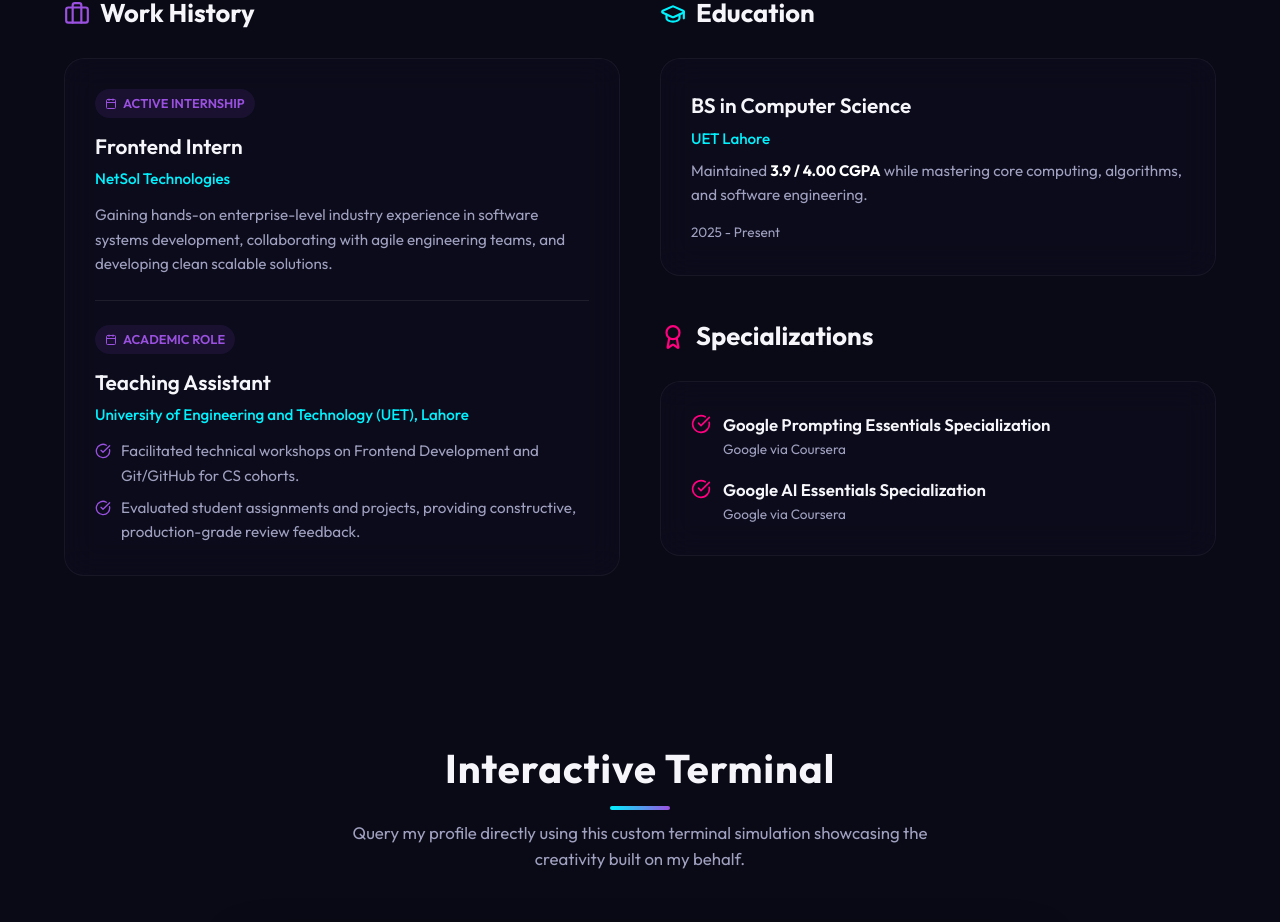
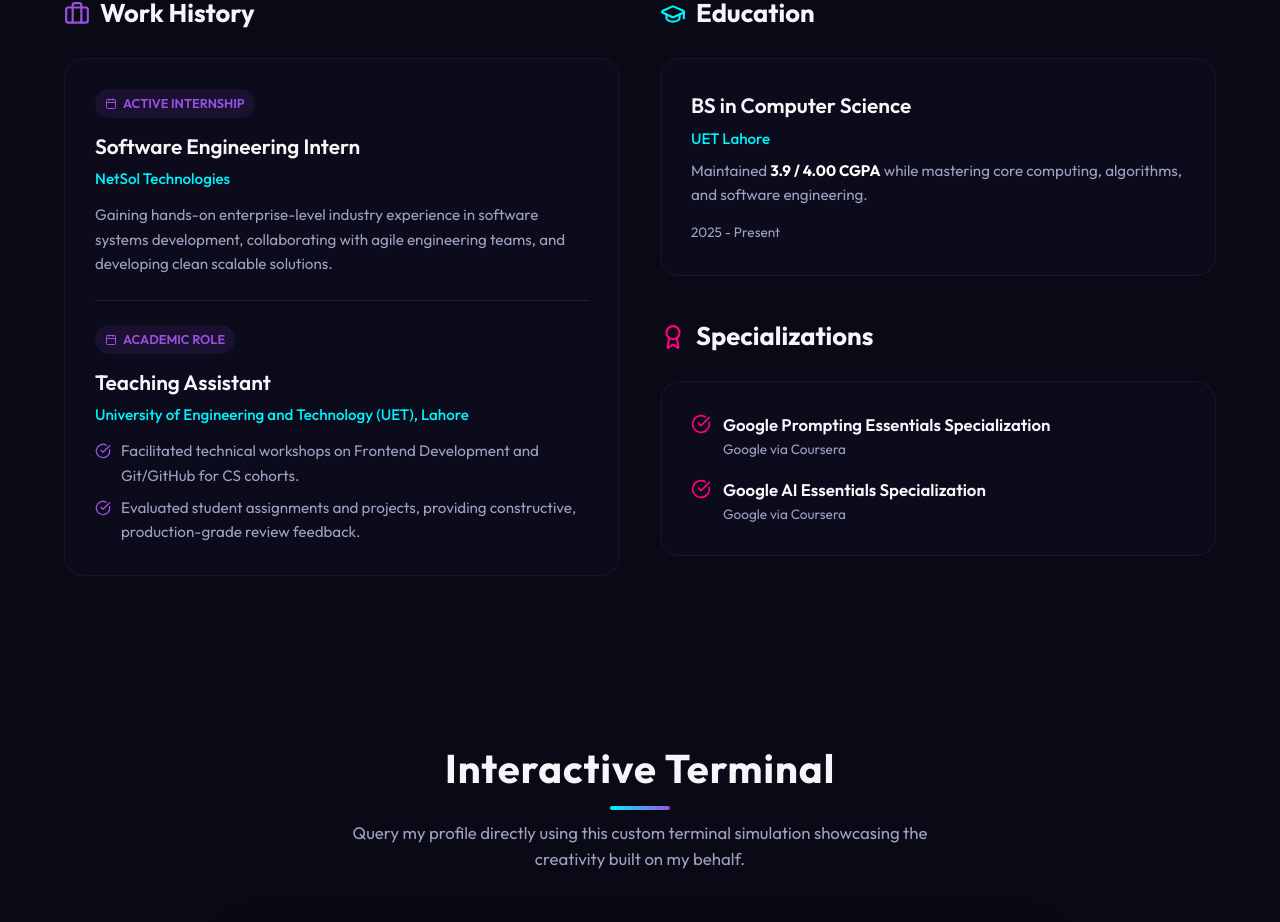
Before and after one commit to ua1891/3rd-portfolio, a React (Vite) app: page / in a window 1280 px wide. Shown: the part 2958-3880 px from the top of the page. Built offline with nearby package versions, Linux system fonts and the light colour scheme.

Commit message:
feat: add Software Engineering Internship at NetSol Technologies

```diff
--- a/src/components/Credentials.jsx
+++ b/src/components/Credentials.jsx
@@ -63,7 +63,7 @@ export default function Credentials() {
                   <Calendar size={12} /> ACTIVE INTERNSHIP
                 </div>
                 <h4 style={{ fontSize: '1.3rem', fontWeight: 600, marginBottom: '4px' }}>
-                  Frontend Intern
+                  Software Engineering Intern
                 </h4>
                 <p style={{ fontSize: '0.95rem', color: 'var(--accent-cyan)', fontWeight: 500, marginBottom: '12px' }}>
                   NetSol Technologies
```
